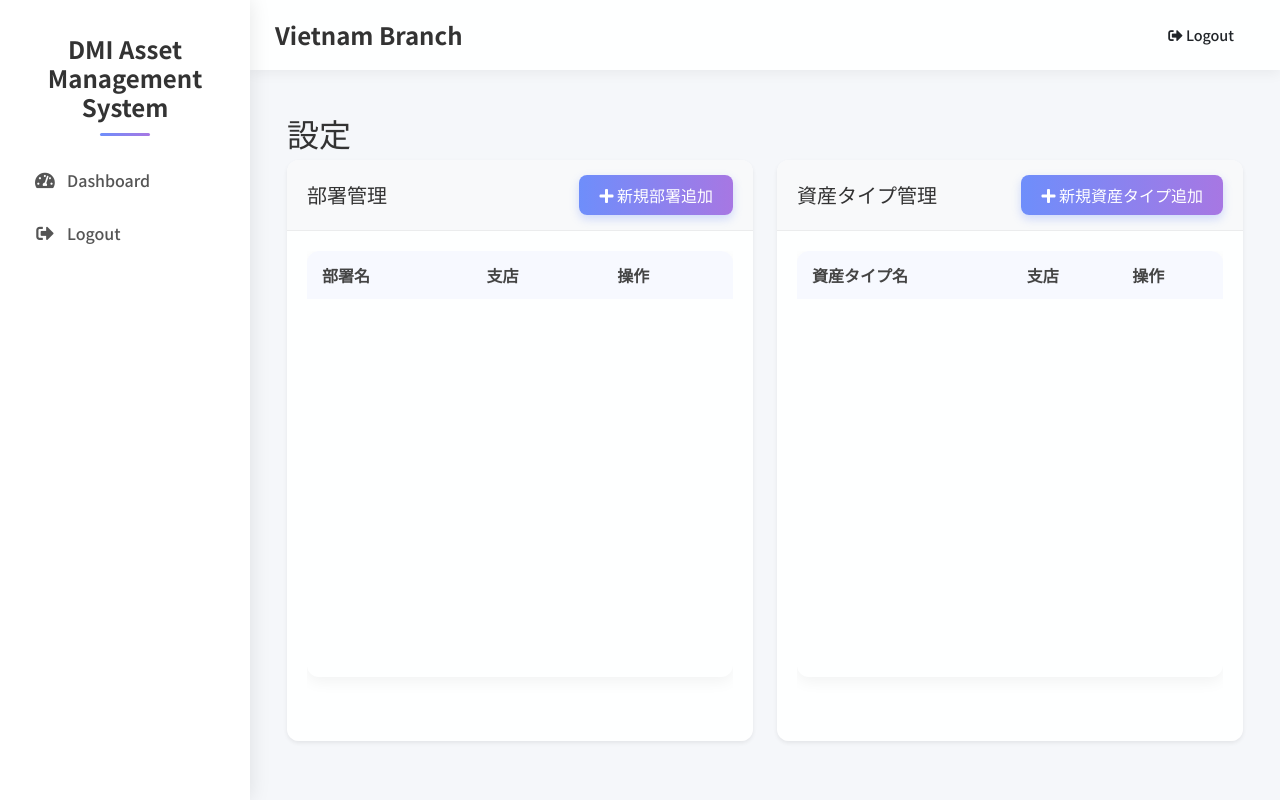
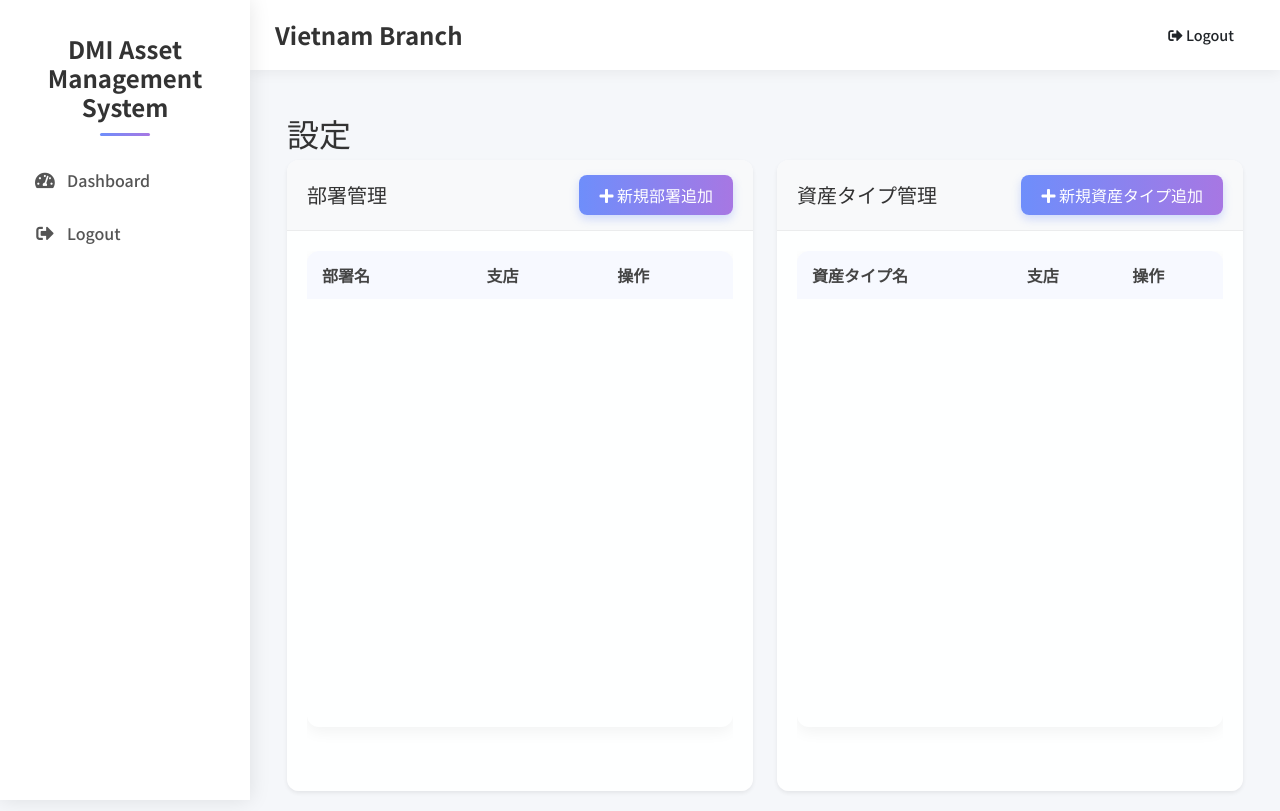
Before and after one commit to ncdathwb/asset-management-system-dmi, a Python web app: template templates/settings.html in a window 1280 px wide. Run offline with Jinja, Linux system fonts and the light colour scheme; the template is opened without the code that fills it, so the values that code supplies are empty; some libraries are stand-ins or nearby versions.

Commit message:
Increase min-height of table container to 500px for better pagination alignment

```diff
--- a/templates/settings.html
+++ b/templates/settings.html
@@ -126,8 +126,8 @@
 
 /* Custom pagination styles */
 .settings-table-container {
-    min-height: 450px;
-    height: 450px;
+    min-height: 500px;
+    height: 500px;
     display: flex;
     flex-direction: column;
     justify-content: flex-start;
```
